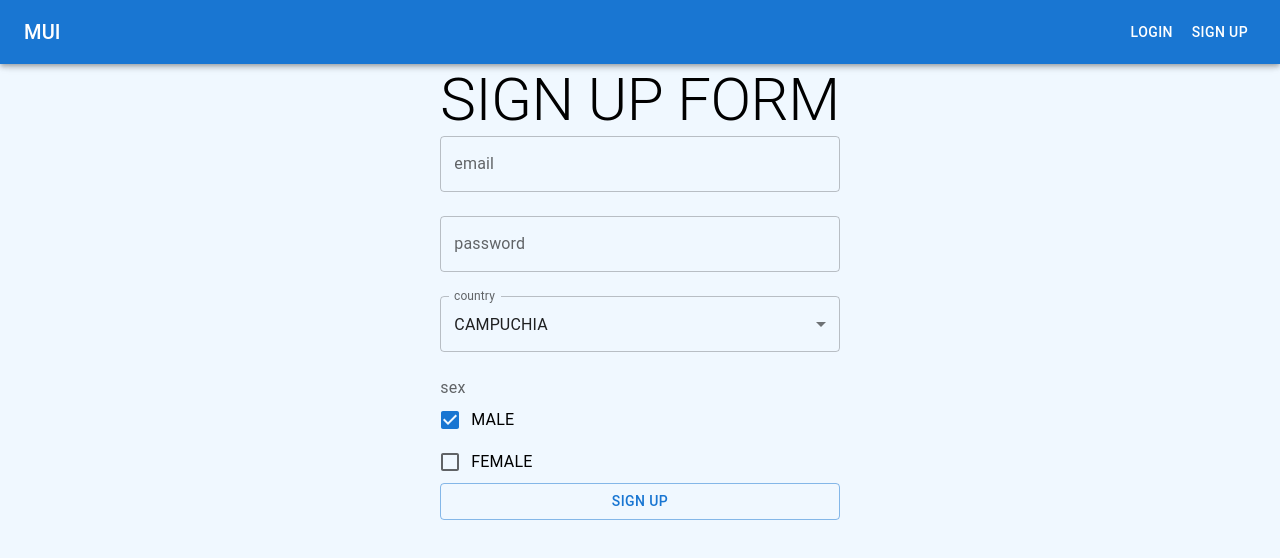
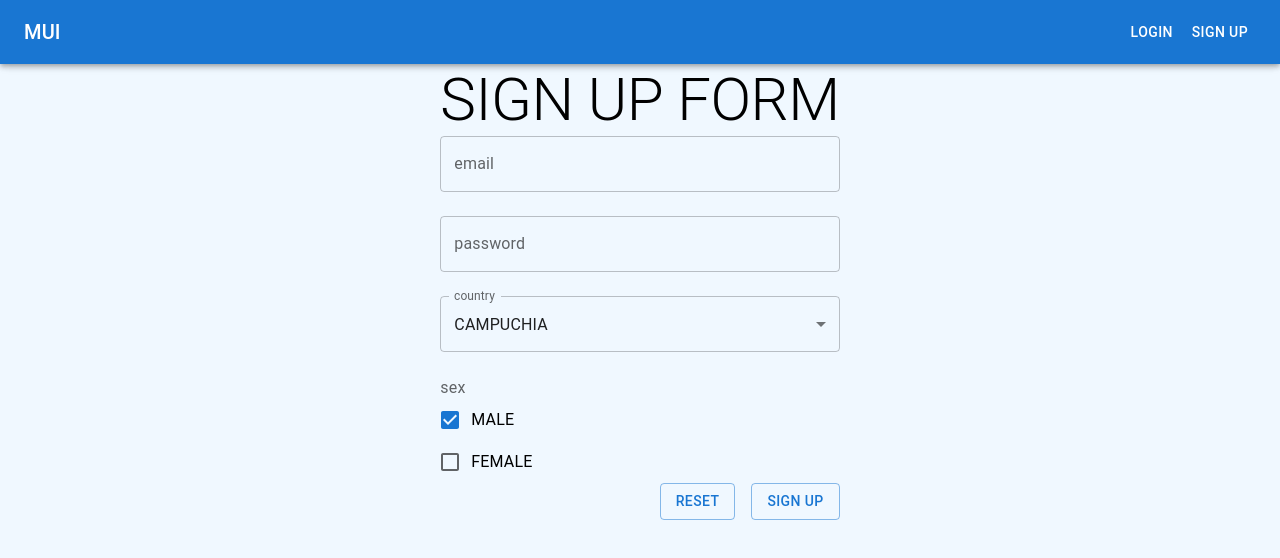
Before and after one commit to dinhhuudat/MUI-RHF-TYPESCRIPT, a Next.js app: page /signUp in a window 1280 px wide. Shown: the top 558 px of the page. Built offline with nearby package versions, Linux system fonts and the light colour scheme.

Commit message:
add reset button

```diff
--- a/src/components/Organisms/SignUpForm/SignUpForm.tsx
+++ b/src/components/Organisms/SignUpForm/SignUpForm.tsx
@@ -50,6 +50,11 @@ const SignUp: React.FC = () => {
       window.alert(value)
    }
 
+   const onReset = () => {
+      const { reset } = methods
+      reset()
+   }
+
    return (
       <Stack className="SignUpForm__container">
          <Typography variant="h2">SIGN UP FORM</Typography>
@@ -76,9 +81,14 @@ const SignUp: React.FC = () => {
                         />
                      )
                   })}
-                  <Button variant="outlined" type="submit">
-                     SIGN UP
-                  </Button>
+                  <Stack gap={2} direction="row" justifyContent="flex-end">
+                     <Button variant="outlined" onClick={onReset}>
+                        RESET
+                     </Button>
+                     <Button variant="outlined" type="submit">
+                        SIGN UP
+                     </Button>
+                  </Stack>
                </Stack>
             </form>
          </FormProvider>
```
Also changed, not shown: 1 other file (tests, documents, lock files or other folders).
